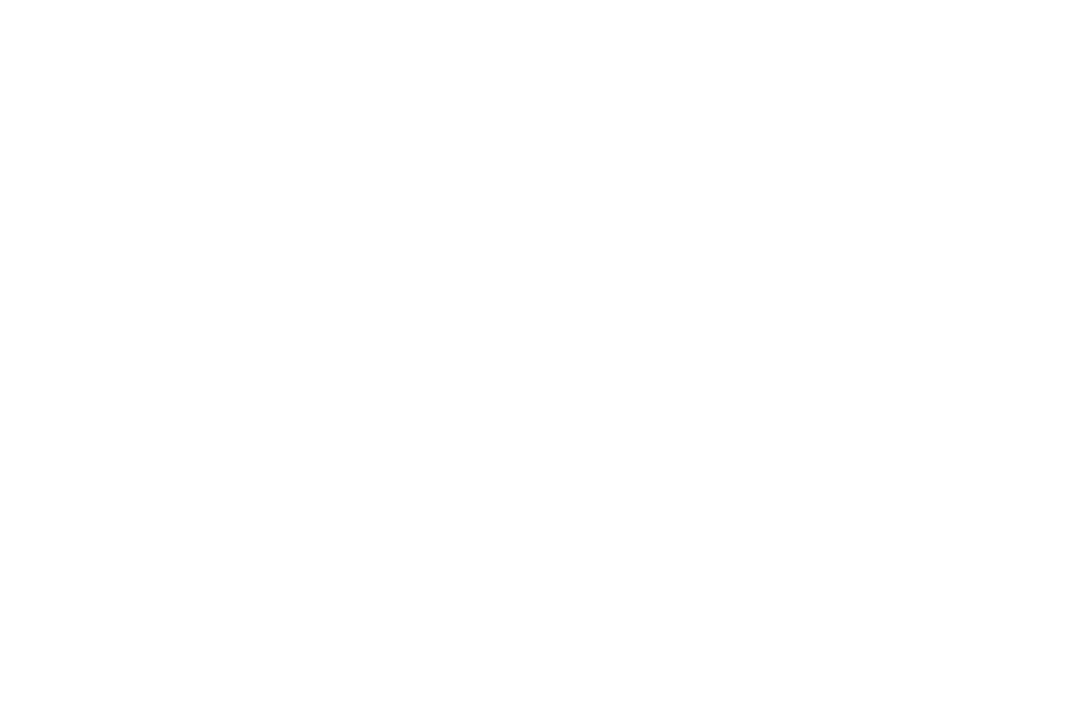
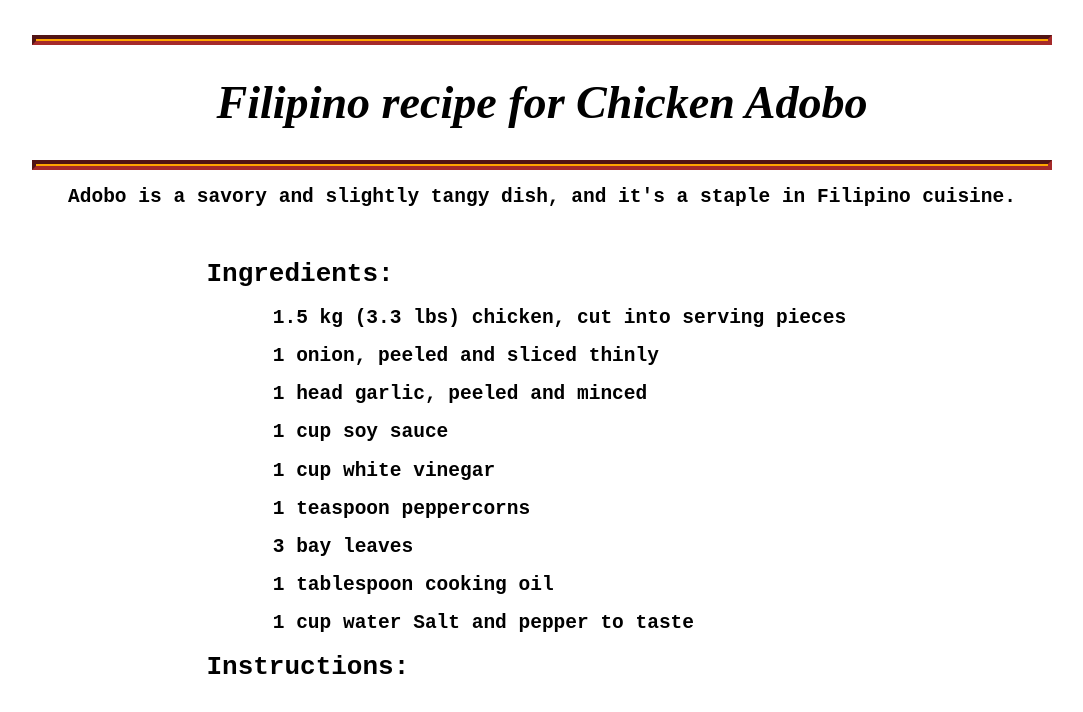
Before and after one commit to KeithGWAPO/1-30-24-REYES, a plain HTML site: page reyes-ws101/index.html in a window 1280 px wide. Shown: the whole page, without its empty margins (98-1181 px from the left). Drawn offline with Linux system fonts and the light colour scheme.

Commit message:
https://github.com/KeithGWAPO/1-30-24-REYES.git

```diff
--- a/reyes-ws101/index.html
+++ b/reyes-ws101/index.html
@@ -1,11 +1,42 @@
-<!DOCTYPE html>
+        <!DOCTYPE html>
 <html lang="en">
 <head>
     <meta charset="UTF-8">
     <meta name="viewport" content="width=device-width, initial-scale=1.0">
-    <title>Document</title>
+    <title>Filipino recipe</title>
+    <style>
+        hr
+        {
+        width: 80%;
+        height: 2px;
+        background-color: orange;
+        margin-bottom: 7px;
+        margin-right: auto;
+        margin-left: auto;
+        margin-top: 9px;
+        border-width: 4px;
+        border-color: brown;
+        }
+        </style>
 </head>
 <body>
 
+    <br />
+    <hr size="8" width="90%">
+    <big><big><i><center><h1>Filipino recipe for Chicken Adobo</h1></center></i></big></big>
+    <hr size="8" width="90%">
+    <b><pre><center><h2>Adobo is a savory and slightly tangy dish, and it's a staple in Filipino cuisine.</h2></center></pre></b>
+    <br />
+    <pre><h1>                   Ingredients:</h1></pre>
+    <pre><h2>                               1.5 kg (3.3 lbs) chicken, cut into serving pieces</h2></pre>
+    <pre><h2>                               1 onion, peeled and sliced thinly</h2></pre>
+    <pre><h2>                               1 head garlic, peeled and minced</h2></pre>
+    <pre><h2>                               1 cup soy sauce</h2></pre>
+    <pre><h2>                               1 cup white vinegar</h2></pre>
+    <pre><h2>                               1 teaspoon peppercorns</h2></pre>
+    <pre><h2>                               3 bay leaves</h2></pre>
+    <pre><h2>                               1 tablespoon cooking oil</h2></pre>
+    <pre><h2>                               1 cup water Salt and pepper to taste</h2></pre>
+    <pre><h1>                   Instructions:</h1></pre>
 </body>
 </html>
```
